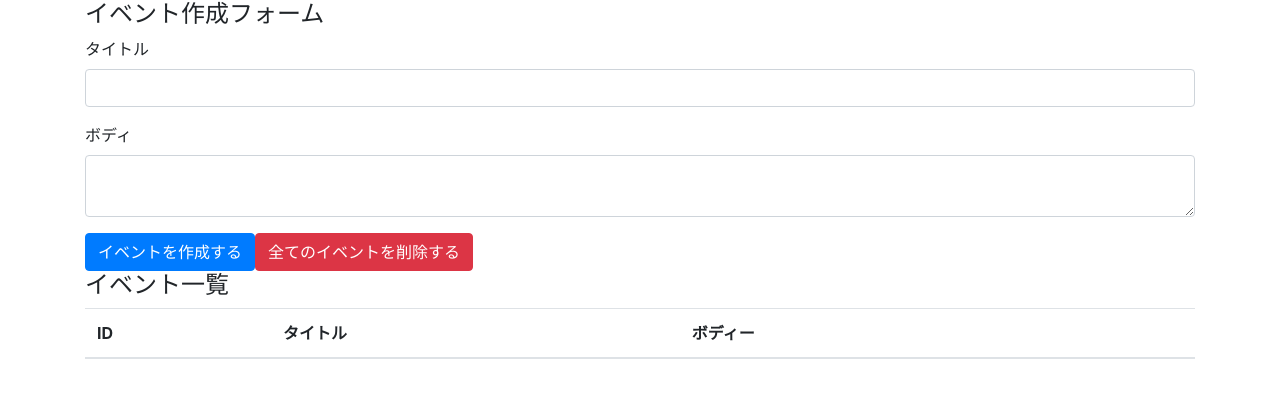
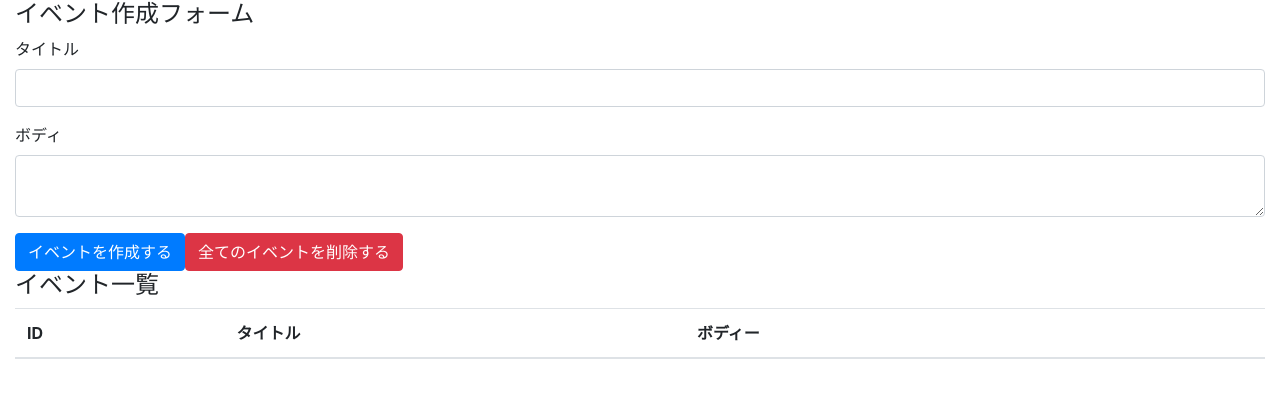
Before and after one commit to koyaishida/react-hooks-app, a React (Create React App) app: page / in a window 1280 px wide. Shown: the top 398 px of the page. Built offline with nearby package versions, Linux system fonts and the light colour scheme.

Commit message:
container⇨countainer-fluidに変更

```diff
--- a/src/components/App.js
+++ b/src/components/App.js
@@ -3,7 +3,7 @@ import "bootstrap/dist/css/bootstrap.min.css"
 
 function App() {
   return (
-    <div className="container">
+    <div className="container-fluid">
       <h4>イベント作成フォーム</h4>
       <form>
         <div className="form-group">
```
